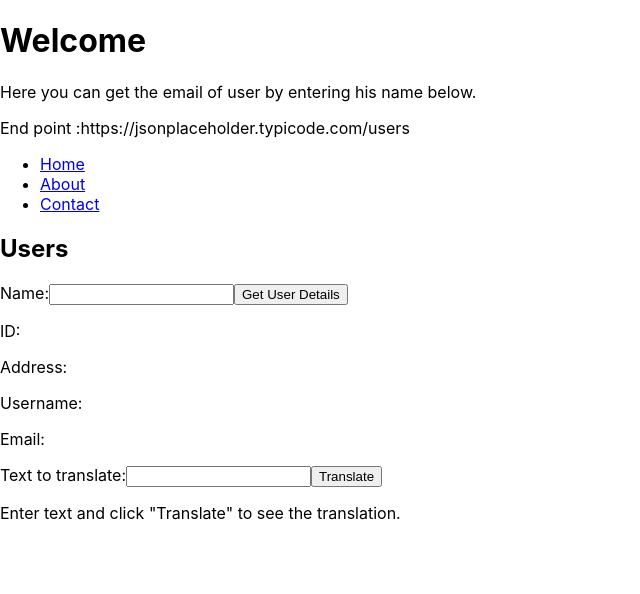
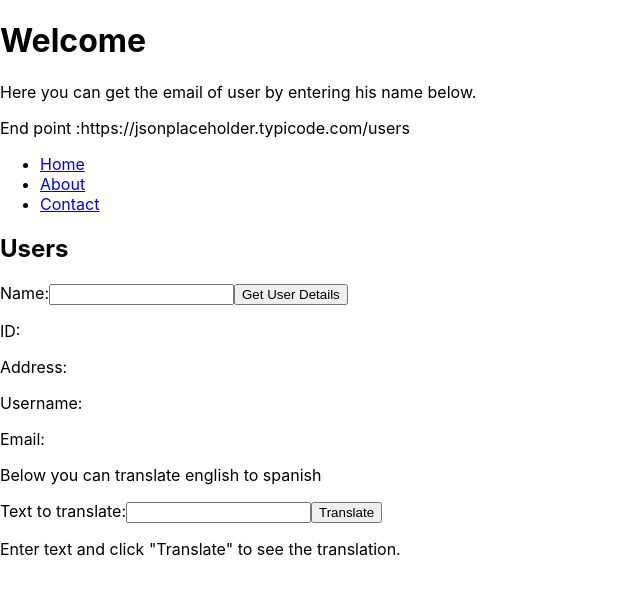
Before and after one commit to TejaVenkatBalla/fetchapi, a React (Create React App) app: page / in a window 1280 px wide. Shown: the top 594 px of the page, without its empty margins (0-640 px from the left). Built offline with nearby package versions, Linux system fonts and the light colour scheme; no server answers.

Commit message:
name change

```diff
--- a/src/components/Translate.js
+++ b/src/components/Translate.js
@@ -48,6 +48,7 @@ function Translation() {
 
   return (
     <div>
+      <p>Below you can translate english to spanish</p>
       <form onSubmit={handleFormSubmit}>
         <label>
           Text to translate:
```
